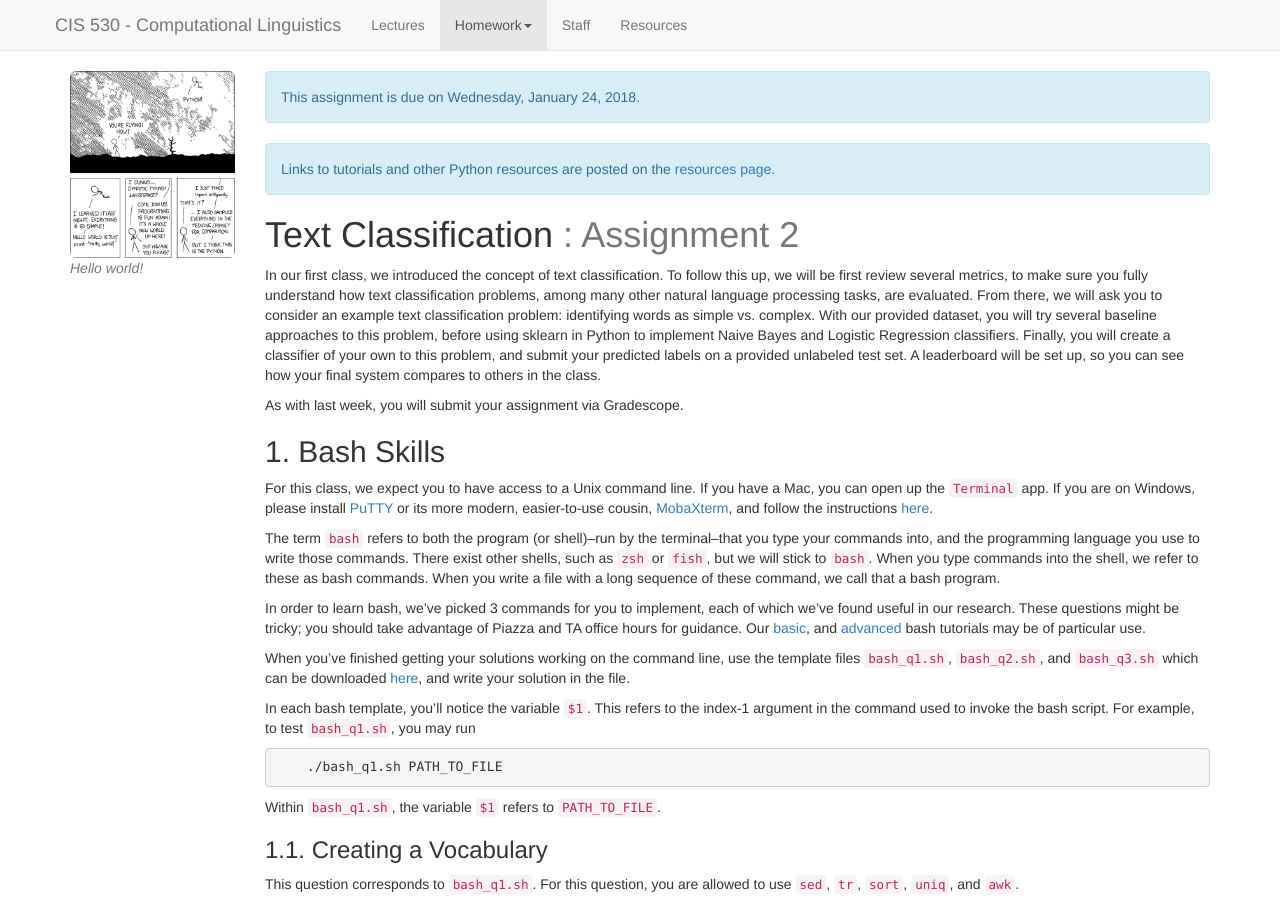
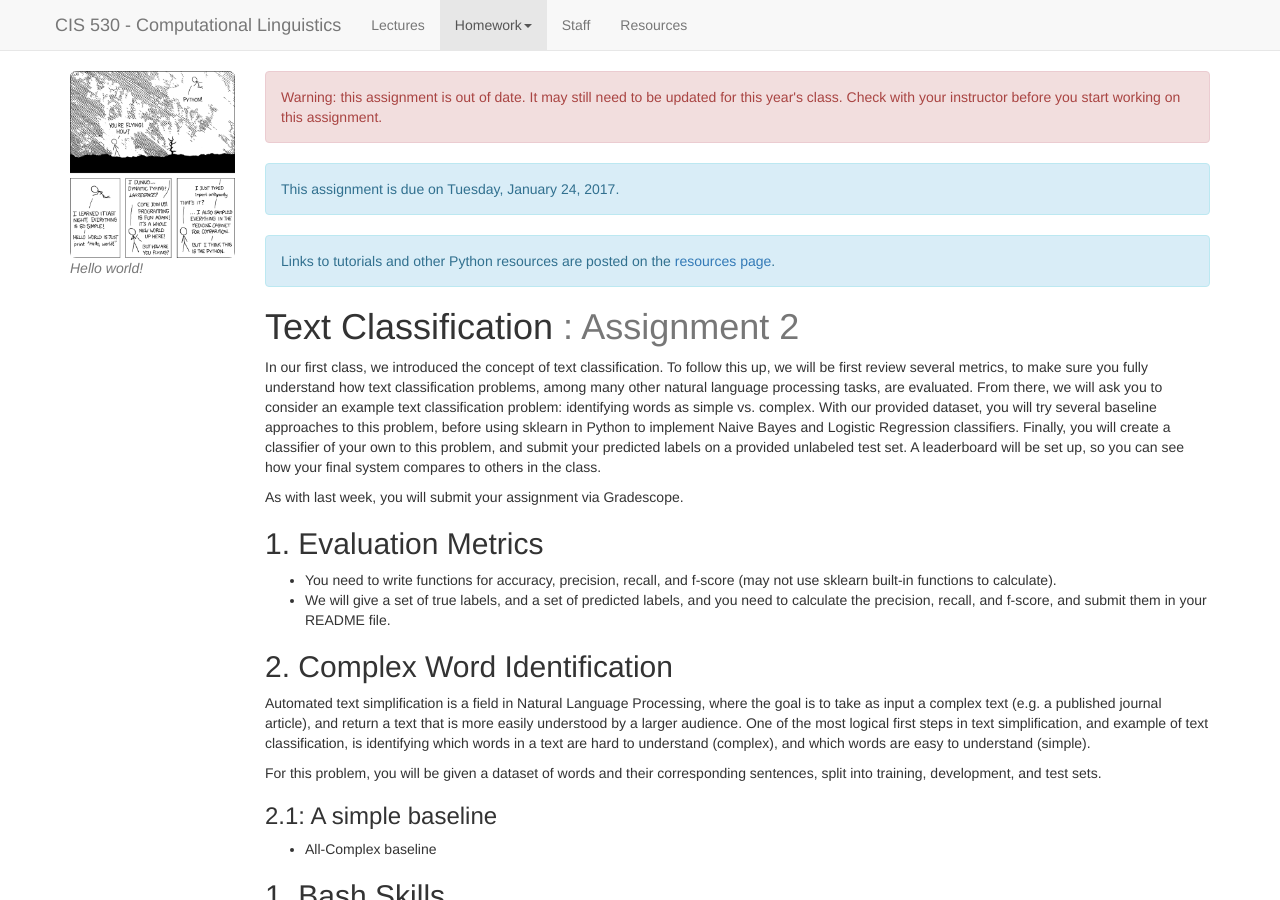
Before and after one commit to computational-linguistics-class/computational-linguistics-class.github.io, a Jekyll site: the page built from assignment2.md, in a window 1280 px wide and 900 px high. Built offline with Jekyll 4.4.1, drawn with Linux system fonts in a browser that asks for light colours; nearby versions of some CDN libraries; a script that is not in the unit is left out; some of the changed text lies outside the part shown.

Commit message:
Starts Problems 1/2
Added outline of problem 1, and started problem 2.

```diff
--- a/assignment2.md
+++ b/assignment2.md
@@ -5,8 +5,8 @@ img_link: http://xkcd.com/353/
 caption: Hello world!
 title: Homework 2 "Text Classification"
 active_tab: homework
-release_date: 2018-01-17
-due_date: 2018-01-24 11:00:00EST
+release_date: 2017-01-17
+due_date: 2017-01-24 11:00:00EST
 ---
 
 <!-- Check whether the assignment is up to date -->
@@ -33,6 +33,21 @@ Text Classification <span class="text-muted">: Assignment 2</span>
 In our first class, we introduced the concept of text classification. To follow this up, we will be first review several metrics, to make sure you fully understand how text classification problems, among many other natural language processing tasks, are evaluated. From there, we will ask you to consider an example text classification problem: identifying words as simple vs. complex. With our provided dataset, you will try several baseline approaches to this problem, before using sklearn in Python to implement Naive Bayes and Logistic Regression classifiers. Finally, you will create a classifier of your own to this problem, and submit your predicted labels on a provided unlabeled test set. A leaderboard will be set up, so you can see how your final system compares to others in the class.
 
 As with last week, you will submit your assignment via Gradescope.
+
+## 1. Evaluation Metrics
+
+- You need to write functions for accuracy, precision, recall, and f-score (may not use sklearn built-in functions to calculate).
+- We will give a set of true labels, and a set of predicted labels, and you need to calculate the precision, recall, and f-score, and submit them in your README file.
+
+## 2. Complex Word Identification
+
+Automated text simplification is a field in Natural Language Processing, where the goal is to take as input a complex text (e.g. a published journal article), and return a text that is more easily understood by a larger audience. One of the most logical first steps in text simplification, and example of text classification, is identifying which words in a text are hard to understand (complex), and which words are easy to understand (simple).
+
+For this problem, you will be given a dataset of words and their corresponding sentences, split into training, development, and test sets.
+
+### 2.1: A simple baseline
+
+- All-Complex baseline
 
 ## 1. Bash Skills
 For this class, we expect you to have access to a Unix command line. If you have a Mac, you can open up the `Terminal` app. If you are
```
